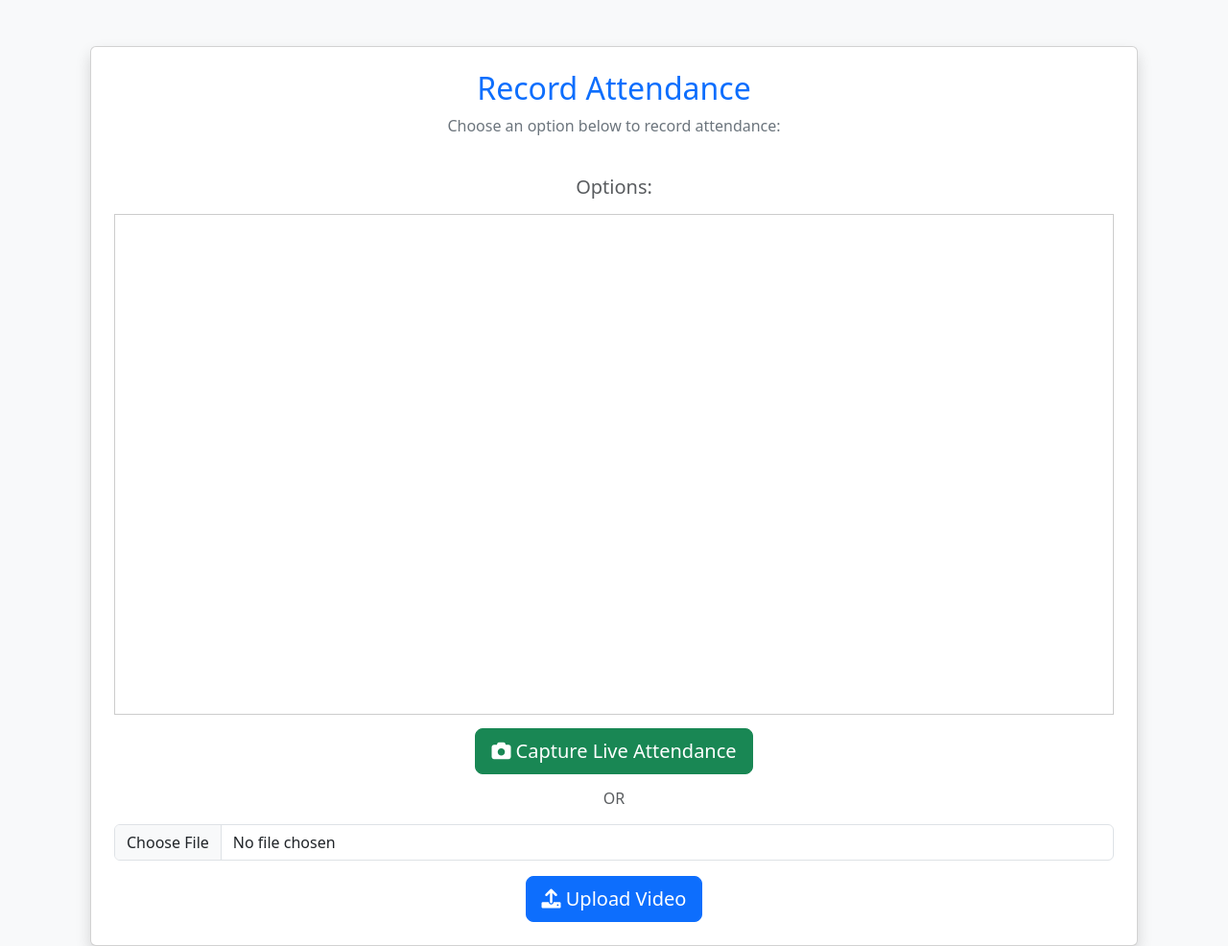
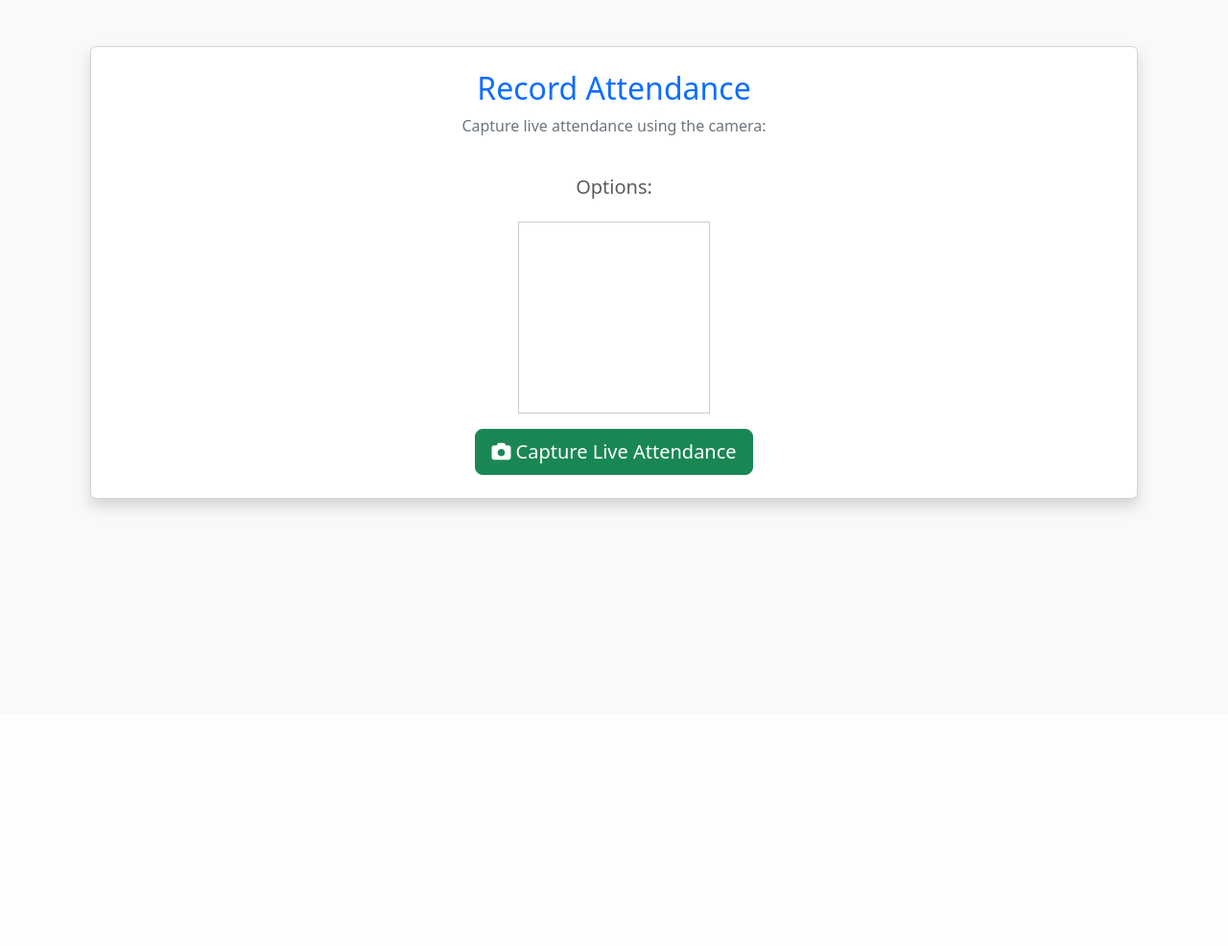
Before and after one commit to Janushee/smart-attendence, a Flask app: page /attendance in a window 1280 px wide. Shown: the part 56-1042 px from the top of the page at 96% size. After the commit the page ends 591 px from the top, so only its background shows below. Run offline with Flask 3, Linux system fonts and the light colour scheme.

Commit message:
alignment changes

```diff
--- a/app.py
+++ b/app.py
@@ -86,30 +86,30 @@ def register():
                 return redirect(url_for('register'))
 
         # Handle uploaded image
-        if 'uploaded_image' in request.files and request.files['uploaded_image'].filename != '':
-            uploaded_file = request.files['uploaded_image']
-            try:
-                if uploaded_file:
-                    # Temporarily load the image into memory to validate it
-                    image_path = os.path.join(FACES_DIR, f"{name}.jpg")
-                    uploaded_file.save(image_path)
+        # if 'uploaded_image' in request.files and request.files['uploaded_image'].filename != '':
+        #     uploaded_file = request.files['uploaded_image']
+        #     try:
+        #         if uploaded_file:
+        #             # Temporarily load the image into memory to validate it
+        #             image_path = os.path.join(FACES_DIR, f"{name}.jpg")
+        #             uploaded_file.save(image_path)
 
-                    frame = face_recognition.load_image_file(image_path)
-                    encodings = face_recognition.face_encodings(frame)
+        #             frame = face_recognition.load_image_file(image_path)
+        #             encodings = face_recognition.face_encodings(frame)
 
-                    if encodings:
-                        encoding = encodings[0]
-                        encoding_path = os.path.join(FACES_DIR, f"{name}_encoding.npy")
-                        np.save(encoding_path, encoding)
-                        flash(f"Face registered for {name}!", "success")
-                        return redirect(url_for('index'))
-                    else:
-                        os.remove(image_path)  # Remove the invalid file
-                        flash("No face detected in the uploaded image.", "danger")
-                        return redirect(url_for('register'))
-            except Exception as e:
-                flash(f"Error processing the uploaded image: {e}", "danger")
-                return redirect(url_for('register'))
+        #             if encodings:
+        #                 encoding = encodings[0]
+        #                 encoding_path = os.path.join(FACES_DIR, f"{name}_encoding.npy")
+        #                 np.save(encoding_path, encoding)
+        #                 flash(f"Face registered for {name}!", "success")
+        #                 return redirect(url_for('index'))
+        #             else:
+        #                 os.remove(image_path)  # Remove the invalid file
+        #                 flash("No face detected in the uploaded image.", "danger")
+        #                 return redirect(url_for('register'))
+        #     except Exception as e:
+        #         flash(f"Error processing the uploaded image: {e}", "danger")
+        #         return redirect(url_for('register'))
 
         # If no valid input is provided
         flash("Please capture an image or upload one.", "danger")
@@ -169,24 +169,24 @@ def attendance():
                 return redirect(url_for('attendance'))
 
         # Handle uploaded video
-        if 'uploaded_video' in request.files and request.files['uploaded_video'].filename != '':
-            uploaded_file = request.files['uploaded_video']
-            if uploaded_file:
-                video_path = os.path.join(FACES_DIR, 'uploaded_video.mp4')
-                uploaded_file.save(video_path)
+        # if 'uploaded_video' in request.files and request.files['uploaded_video'].filename != '':
+        #     uploaded_file = request.files['uploaded_video']
+        #     if uploaded_file:
+        #         video_path = os.path.join(FACES_DIR, 'uploaded_video.mp4')
+        #         uploaded_file.save(video_path)
 
-                flash("Uploaded the video successfully.", "info")
-                cap = cv2.VideoCapture(video_path)
-                attendance_data = process_video_or_camera_feed(cap, known_encodings, known_names)
-                cap.release()
+        #         flash("Uploaded the video successfully.", "info")
+        #         cap = cv2.VideoCapture(video_path)
+        #         attendance_data = process_video_or_camera_feed(cap, known_encodings, known_names)
+        #         cap.release()
 
-                # Save attendance to the file
-                if attendance_data:
-                    pd.DataFrame(attendance_data).to_csv(
-                        ATTENDANCE_FILE, mode='a', index=False, header=not os.path.exists(ATTENDANCE_FILE)
-                    )
-                flash("Processing completed. Attendance recorded.", "success")
-                return redirect(url_for('view_attendance'))
+        #         # Save attendance to the file
+        #         if attendance_data:
+        #             pd.DataFrame(attendance_data).to_csv(
+        #                 ATTENDANCE_FILE, mode='a', index=False, header=not os.path.exists(ATTENDANCE_FILE)
+        #             )
+        #         flash("Processing completed. Attendance recorded.", "success")
+        #         return redirect(url_for('view_attendance'))
 
         flash("No image or video was provided for attendance.", "danger")
         return redirect(url_for('attendance'))
--- a/attendance.csv
+++ b/attendance.csv
@@ -1 +1,2 @@
 2025-01-21 10:47:00,Virat
+2025-01-21 12:37:23,Janushee
--- a/templates/attendance.html
+++ b/templates/attendance.html
@@ -3,24 +3,26 @@
 <div class="container mt-5">
     <div class="card shadow p-4">
         <h2 class="text-center text-primary">Record Attendance</h2>
-        <p class="text-center text-secondary">Choose an option below to record attendance:</p>
-        <form method="POST" enctype="multipart/form-data" class="mt-4" id="attendanceForm">
-            <div class="text-center">
-                <h5 class="text-muted">Options:</h5>
+        <p class="text-center text-secondary">Capture live attendance using the camera:</p>
+        <form method="POST" class="mt-4" id="attendanceForm">
+            <div class="d-flex flex-column align-items-center">
+                <h5 class="text-muted mb-4">Options:</h5>
                 <!-- Live Camera Feed -->
-                <div id="cameraContainer" class="mt-3">
-                    <video id="camera" autoplay playsinline width="100%" style="border: 1px solid #ccc;"></video>
+                <div id="cameraContainer" class="d-flex flex-column align-items-center">
+                    <video id="camera" autoplay playsinline width="200" height="200" style="border: 1px solid #ccc;"></video>
                     <canvas id="canvas" style="display: none;"></canvas>
-                    <button type="button" id="captureButton" class="btn btn-lg btn-success mt-2">
+                    <button type="button" id="captureButton" class="btn btn-lg btn-success mt-3">
                         <i class="fas fa-camera"></i> Capture Live Attendance
                     </button>
                 </div>
-                <h6 class="text-muted mt-3">OR</h6>
-                <!-- Input for uploading a video -->
+                <!-- Commented upload video option -->
+
+                <!-- <h6 class="text-muted mt-3">OR</h6>
                 <input type="file" name="uploaded_video" accept="video/*" class="form-control mt-3">
                 <button type="submit" class="btn btn-lg btn-primary mt-3">
                     <i class="fas fa-upload"></i> Upload Video
-                </button>
+                </button>  -->
+
             </div>
             <input type="hidden" name="captured_image" id="capturedImage">
         </form>
@@ -64,8 +66,8 @@
     captureButton.addEventListener('click', function (event) {
         event.preventDefault(); // Prevent form submission
         const context = canvas.getContext('2d');
-        canvas.width = camera.videoWidth;
-        canvas.height = camera.videoHeight;
+        canvas.width = 200; // Set the width to 150px
+        canvas.height = 200; // Set the height to 150px
         context.drawImage(camera, 0, 0, canvas.width, canvas.height);
         const imageData = canvas.toDataURL('image/jpeg'); // Convert canvas to base64
         capturedImageInput.value = imageData; // Set hidden input value
@@ -73,12 +75,11 @@
         attendanceForm.submit(); // Automatically submit the form after capturing
     });
 
-    // Prevent form submission without a captured image or uploaded video
+    // Prevent form submission without a captured image
     attendanceForm.addEventListener('submit', function (event) {
-        const uploadedVideo = attendanceForm.querySelector('input[name="uploaded_video"]').files.length;
-        if (!capturedImageInput.value && !uploadedVideo) {
+        if (!capturedImageInput.value) {
             event.preventDefault();
-            alert('Please capture an image or upload a video before submitting.');
+            alert('Please capture an image before submitting.');
         }
     });
 </script>
```
Also changed, not shown: templates/register.html (+7 -7 lines).
